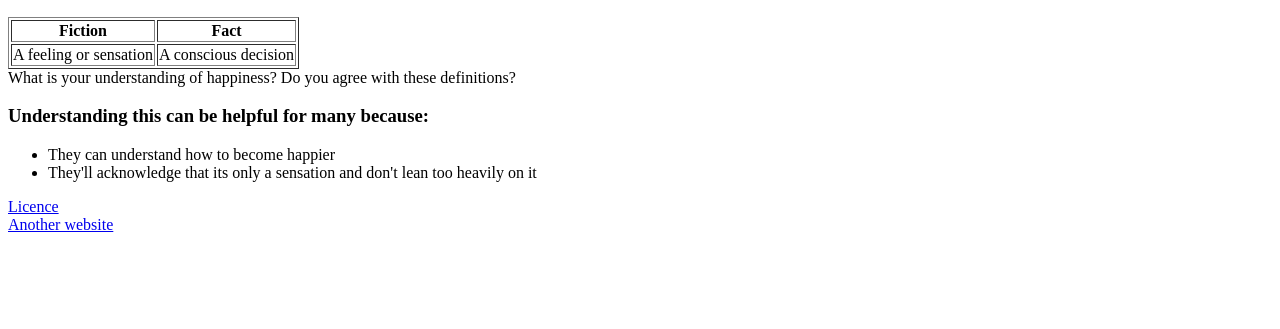
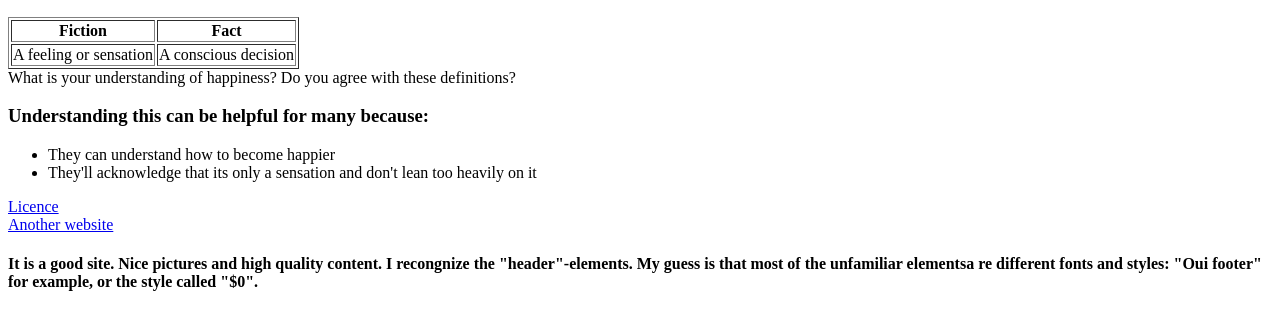
Before and after one commit to vildevev/vildevev.github.io, a plain HTML site: page index.html in a window 1280 px wide. Shown: the part 461-790 px from the top of the page. Drawn offline with Linux system fonts and the light colour scheme.

Commit message:
Answered questions

```diff
--- a/index.html
+++ b/index.html
@@ -26,6 +26,7 @@
 </ul>
 <footer><a href="licence.html">Licence</a> </footer>
 <a href="https://www.onnit.com/academy/can-you-create-sustainable-happiness/">Another website</a>
+<h4>It is a good site. Nice pictures and high quality content. I recongnize the "header"-elements. My guess is that most of the unfamiliar elementsa re different fonts and styles: "Oui footer" for example, or the style called "$0".</h4>
 </body>
 
 </html>
```
